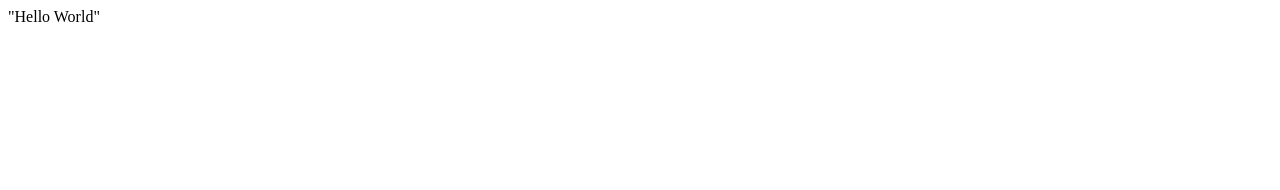
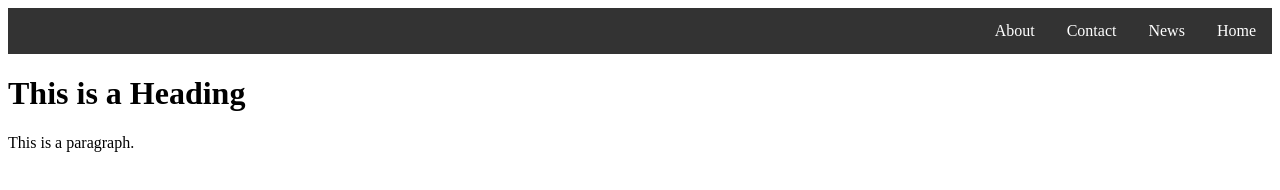
Before and after one commit to IamGary24/IamGary24.github.io, a plain HTML site: page index.html in a window 1280 px wide. Drawn offline with Linux system fonts and the light colour scheme.

Commit message:
navbar work

```diff
--- a/index.html
+++ b/index.html
@@ -1 +1,28 @@
-"Hello World"
+<!DOCTYPE html>
+<html>
+
+<head>
+	<link rel="stylesheet" href="style.css">
+
+<title>Projects</title>
+
+	<ul class = "navbar">
+		<li><a href="default.asp">Home</a></li> <!-- back to top -->
+		<li><a href="news.asp">News</a></li> <!--game news sources-->
+		<li><a href="contact.asp">Contact</a></li> <!-- send email to personal account -->
+		<li><a href="about.asp">About</a></li> <!-- placeholder -->
+	</ul>
+
+</head>
+
+<body>
+
+	<div>
+
+	</div>
+
+	<h1>This is a Heading</h1>
+	<p>This is a paragraph.</p>
+
+</body>
+</html>
--- a/style.css
+++ b/style.css
@@ -1,7 +1,24 @@
+li {
+	float: right;
+}
 
+li a {
+	display: block;
+	color: white;
+	text-align: center;
+	padding: 14px 16px;
+	text-decoration: none;
+}
 
+li a:hover{
+	background-color: #111
+}
 
 .navbar{
-
-
+	text-decoration: none;
+	list-style-type: none;
+	margin: 0;
+	padding: 0;
+	overflow: hidden;
+	background-color: #333;
 }
```
